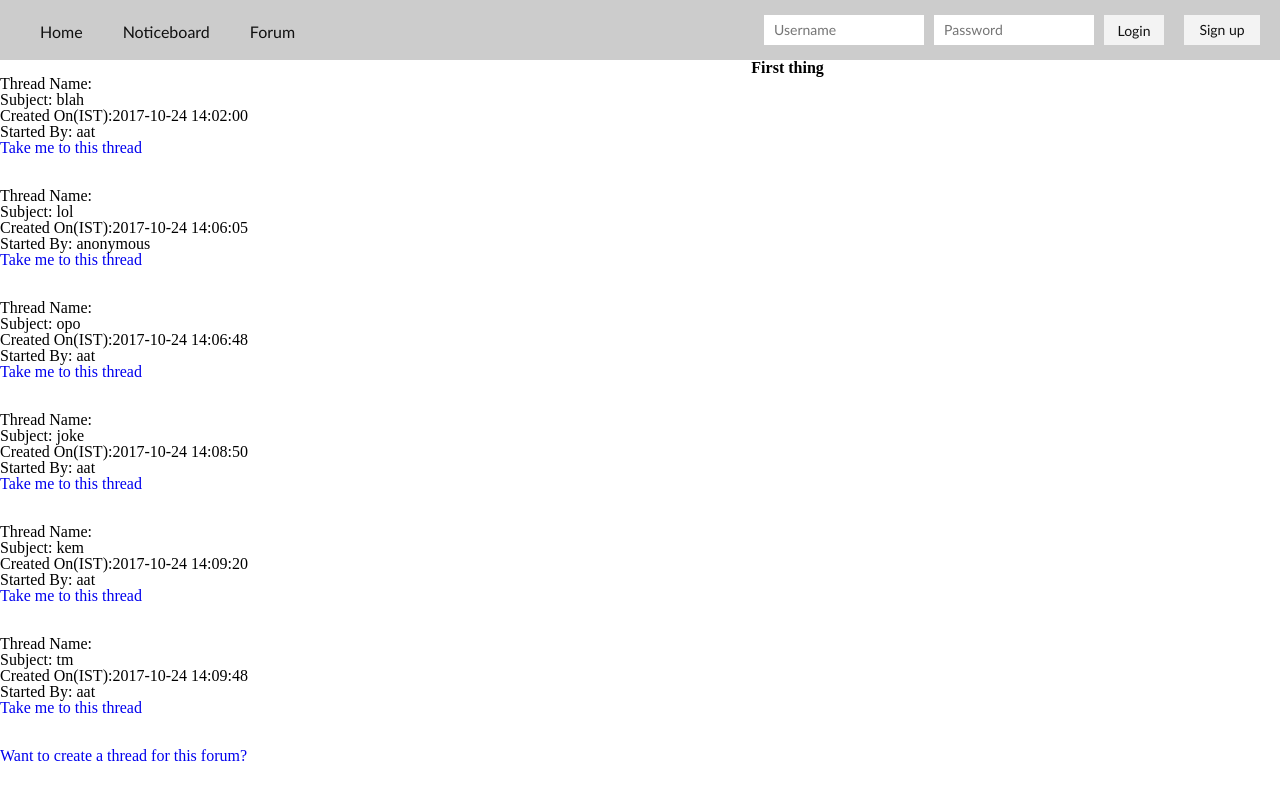
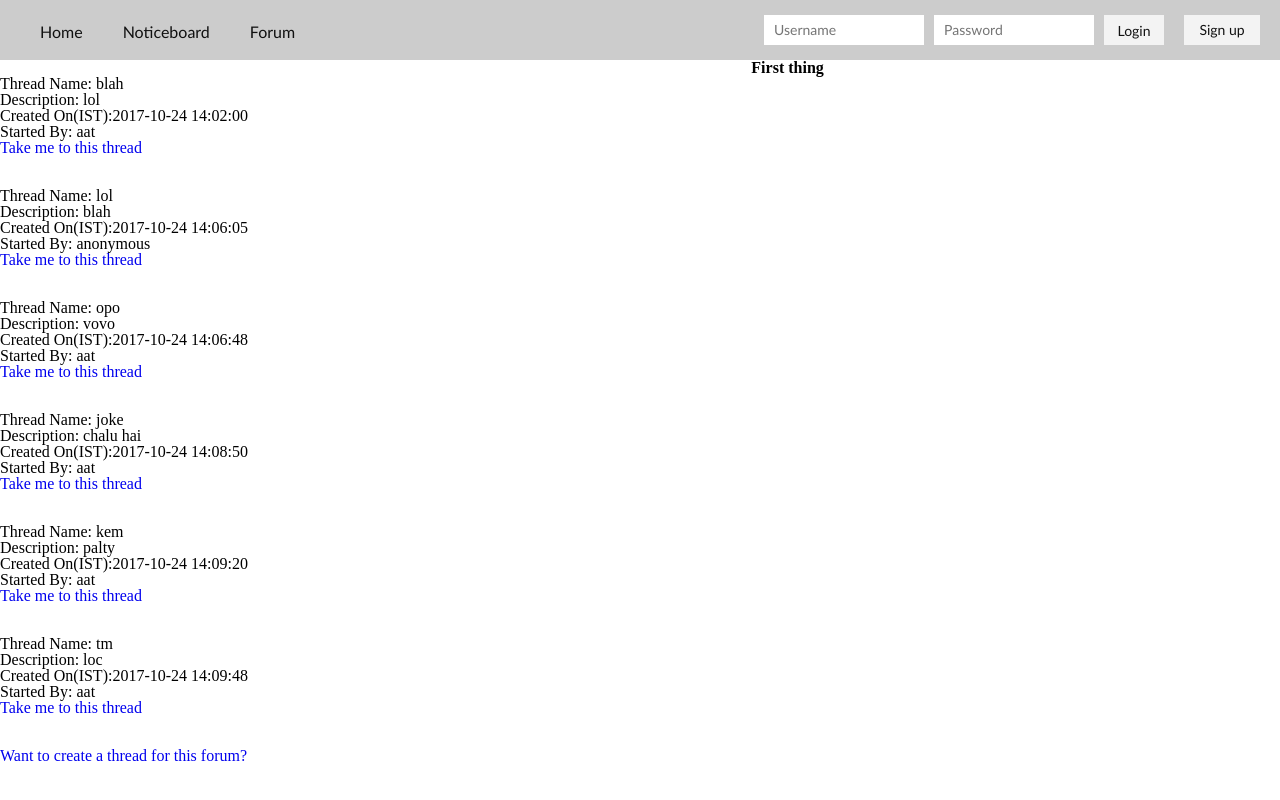
Before and after one commit to git-ankit/StudentsLifeLine, a PHP site: page /forum/forum.php?id=1 in a window 1280 px wide. Run offline with PHP 8.4, Linux system fonts and the light colour scheme; a user stored in the database is signed in; data comes from the database, SQL or seed files in the repository; data that the repository does not hold is empty.

Commit message:
Small Changes

```diff
--- a/forum/forum.php
+++ b/forum/forum.php
@@ -31,7 +31,7 @@
 		//echo "<br/><b><h2>These are the active forums:</b><br/><br/>";
 		while($row = $result->fetch_assoc()) {
 
-		 	echo "Thread Name: ".$row['name']."<br/>Subject: ".$row['subject']."<br/>Created On(IST):".$row['created_on']."<br/>";
+		 	echo "Thread Name: ".$row['subject']."<br/>Description: ".$row['description']."<br/>Created On(IST):".$row['created_on']."<br/>";
 		 	if($row['anonymous'] == 'Y') echo "Started By: anonymous";
 		 	else {
 		 		$uid = $row['started_by'];
--- a/includes/header.inc.php
+++ b/includes/header.inc.php
@@ -1,7 +1,3 @@
-<?php
-	session_start();
-?>
-
 <!DOCTYPE html>
 <html>
 <head>
```
